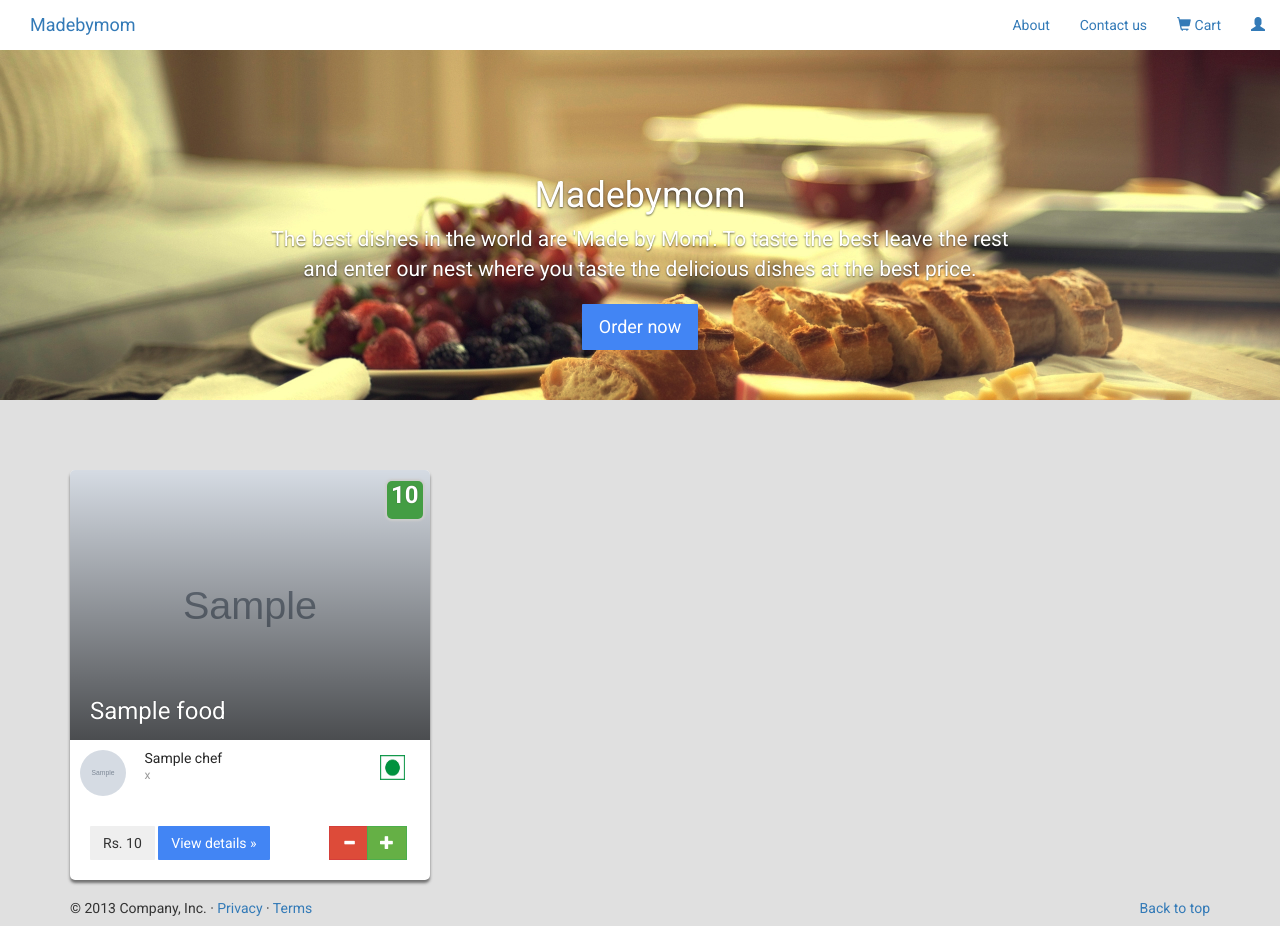
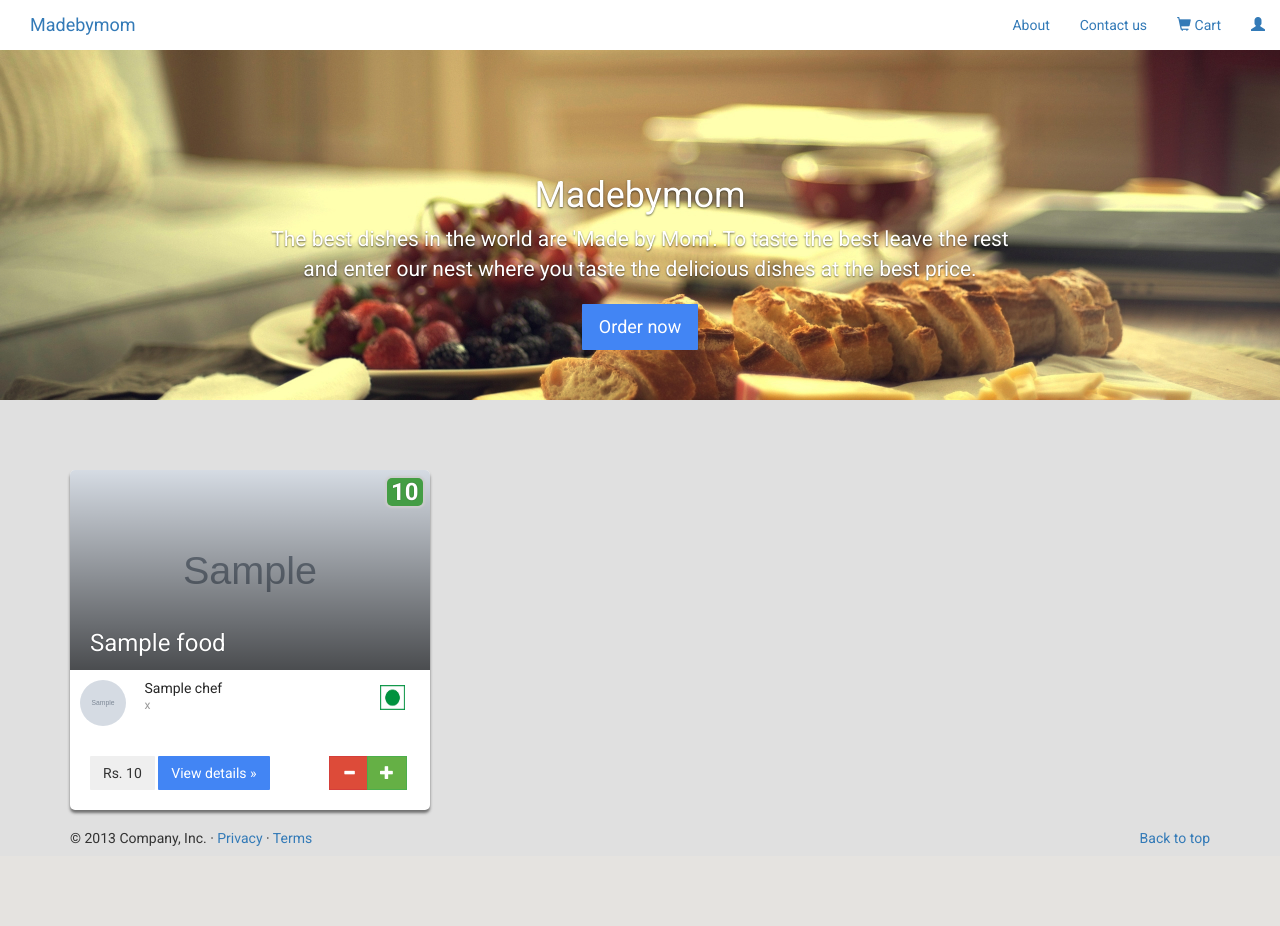
Before and after one commit to Prithvirajbilla/madebymom, a Django app: page / in a window 1280 px wide. After the commit the page ends 846 px from the top, so only its background shows below. Run offline with Django 3.2, Linux system fonts and the light colour scheme; tables that the repository leaves empty hold one stand-in row (values such as "Sample post"); grey boxes marked "Sample" are stand-in pictures; some libraries are stand-ins or nearby versions.

Commit message:
added things

```diff
--- a/static/css/cards.css
+++ b/static/css/cards.css
@@ -66,7 +66,7 @@
 .card .card-media img {
   display: block;
   width: 100%;
-  height: 100%;
+  height: 200px;
   border-top-left-radius: 5px;
   border-top-right-radius: 5px;
 
```
